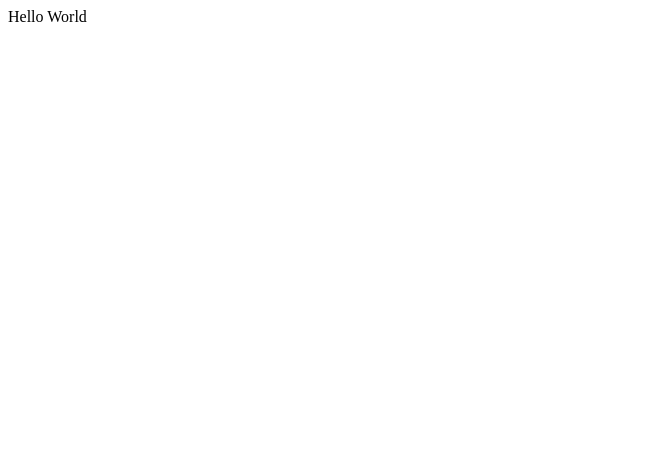
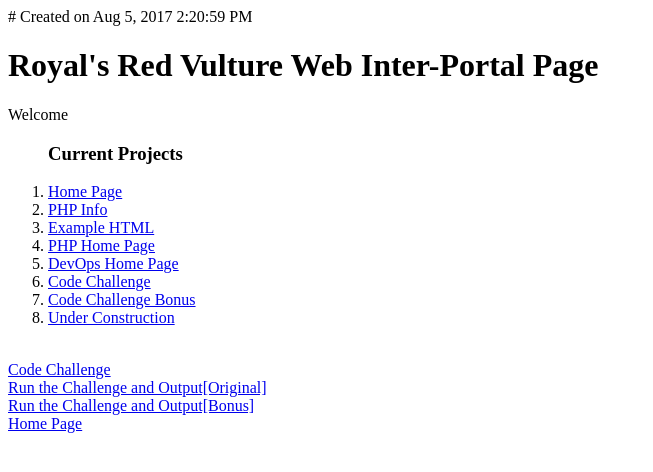
Before and after one commit to GitHubShark39/redvulture.github.io, a plain HTML site: page index.html in a window 1280 px wide. Shown: the whole page, without its empty margins (0-653 px from the left). Drawn offline with Linux system fonts and the light colour scheme.

Commit message:
Update index.html

```diff
--- a/index.html
+++ b/index.html
@@ -1 +1,35 @@
-Hello World
+# Created on Aug 5, 2017 2:20:59 PM
+
+
+<!DOCTYPE html>
+<html>
+<head>
+<title>Royal's Red Vulture Web Inter-Portal Page</title>
+</head>
+<body>
+
+<h1>Royal's Red Vulture Web Inter-Portal Page</h1>
+<p>Welcome</p>
+
+<ol><h3>Current Projects</h3>
+  <li><a href="http://redvulture.atwebpages.com/">Home Page</a></li>
+  <li><a href="http://redvulture.atwebpages.com/phpinfo.html">PHP Info</a></li>
+  <li><a href="http://redvulture.atwebpages.com/default.html">Example HTML</a></li>
+  <li><a href="http://redvulture.atwebpages.com/phpHomePage.html">PHP Home Page</a></li>
+  <li><a href="http://redvulture.atwebpages.com/devopshomepage.html">DevOps Home Page</a></li>
+  <li><a href="http://redvulture.atwebpages.com/codeChallenge.html">Code Challenge</a></li>
+  <li><a href="http://redvulture.atwebpages.com/codeChallengeBonus.html">Code Challenge Bonus</a></li>
+  <li><a href="http://redvulture.atwebpages.com/underconstruction.html">Under Construction</a></li>
+</ol>
+
+<br>
+<a href="http://redvulture.atwebpages.com/codeChallenge.html">Code Challenge</a>
+<br>
+<a href="http://redvulture.atwebpages.com/cgi-bin/codechallenge3.cgi">Run the Challenge and Output[Original]</a>
+<br>
+<a href="http://redvulture.atwebpages.com/cgi-bin/codechallengebonus.cgi">Run the Challenge and Output[Bonus]</a>
+<br>
+<a href="http://redvulture.atwebpages.com/">Home Page</a>
+
+</body>
+</html>
```
